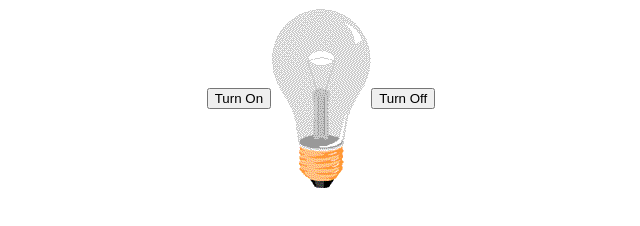
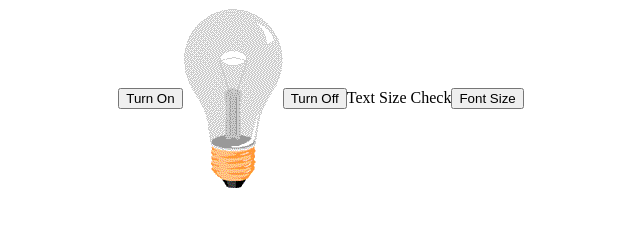
Before and after one commit to Merajul-Rahman/Web_Developing, a plain HTML site: page JavaScript/lightbulb.html in a window 1280 px wide. Shown: the whole page, without its empty margins (319-959 px from the left). Drawn offline with Linux system fonts and the light colour scheme.

```diff
--- a/JavaScript/lightbulb.html
+++ b/JavaScript/lightbulb.html
@@ -7,9 +7,11 @@
 </head>
 <body>
     <div style="display: flex; justify-content: center; align-items: center; height: 100%; width: 100%;">
-        <button onclick=lighton()>Turn On</button>
+        <button id="Onbutton" onclick=lighton()>Turn On</button>
         <img id="bulb" src="pic_bulboff.gif" alt="">
-        <button onclick=lightoff()>Turn Off</button>
+        <button id="offbutton" onclick=lightoff()>Turn Off</button>
+        <p id="para">Text Size Check</p>
+        <button onclick=changecss()>Font Size</button>
     </div>
 </body>
 </html>
@@ -40,4 +42,8 @@
             document.getElementById('bulb').src='pic_bulboff.gif'
         }
     }
+    function changecss()
+    {
+        document.getElementById('para').style.fontSize = "35px"
+    }
 </script>
```
